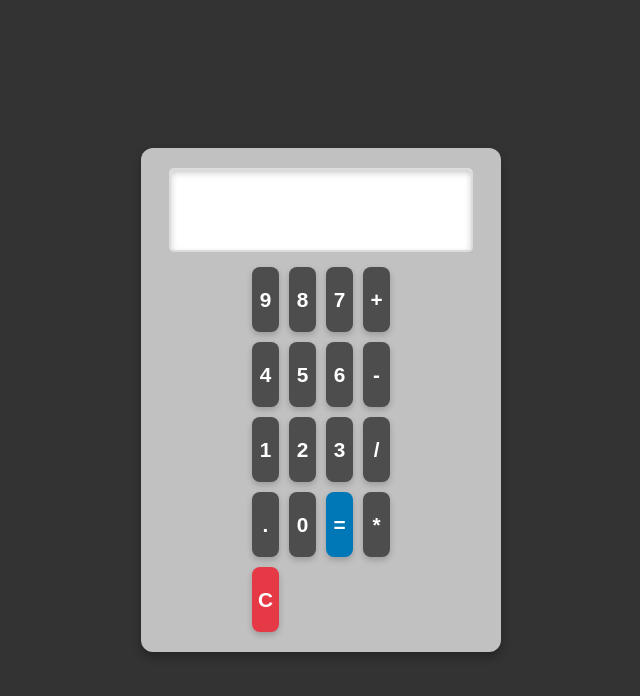
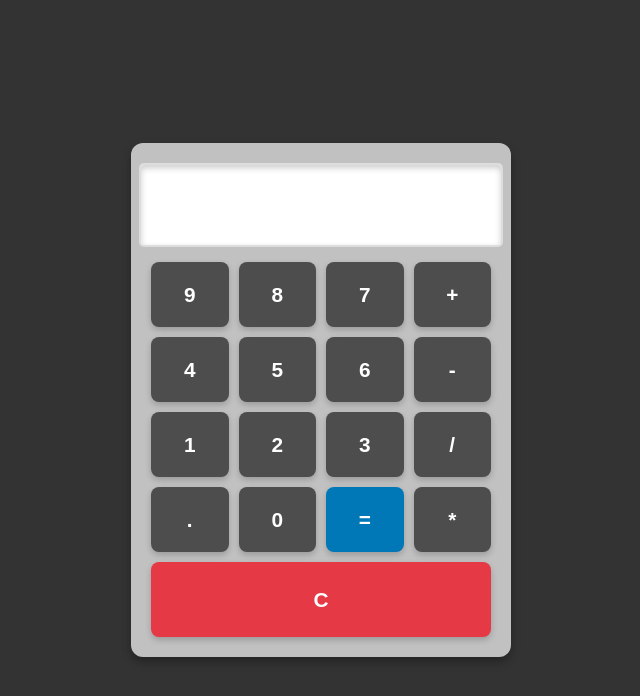
Before and after one commit to indigowave19/calculator-ci-cd, a website: page index.html in a window 1280 px wide. Shown: the whole page, without its empty margins (319-959 px from the left). Drawn offline with Linux system fonts and the light colour scheme.

Commit message:
Resolved but with buttons not spanning the full length of the app.

```diff
--- a/styles.css
+++ b/styles.css
@@ -11,26 +11,25 @@ body {
 
 /* Calculator container */
 .calculator {
-  width: 320px; /* Adjust width to ensure proper centering */
+  width: 340px;
   background: #c1c1c1; /* Light gray background */
   border-radius: 12px;
   padding: 20px;
   box-shadow: 0px 5px 10px rgba(0, 0, 0, 0.3); /* Slight shadow for depth */
   display: flex;
-  flex-direction: column; /* Align items in a column */
-  align-items: center; /* Center content horizontally */
+  flex-direction: column;
+  align-items: center;
 }
 
 /* Display screen */
 .calculator .display {
-  width: 100%; /* Ensure full width within the calculator */
-  max-width: 280px; /* Limit the maximum width */
+  width: 100%;
   height: 60px;
-  margin-bottom: 15px; /* Space between display and buttons */
+  margin-bottom: 15px;
   font-size: 1.8em;
-  text-align: right; /* Align text to the right */
+  text-align: right;
   padding: 10px;
-  border: 2px solid #ddd; /* Border for visual clarity */
+  border: 2px solid #ddd;
   border-radius: 5px;
   background-color: #fff;
   box-shadow: inset 0px 3px 6px rgba(0, 0, 0, 0.2); /* Inner shadow */
@@ -39,13 +38,14 @@ body {
 /* Buttons container */
 .calculator .buttons {
   display: grid;
-  grid-template-columns: repeat(4, 1fr); /* 4 buttons per row */
+  grid-template-columns: repeat(4, 1fr); /* 4 equal columns */
   gap: 10px; /* Space between buttons */
+  width: 100%; /* Make buttons stretch across full width */
 }
 
 /* Button styles */
 .calculator .button {
-  height: 65px; /* Increased height */
+  height: 65px;
   font-size: 1.3em;
   font-weight: bold;
   border: none;
@@ -62,16 +62,18 @@ body {
   background-color: #5a5a5a; /* Slightly lighter gray on hover */
 }
 
+/* Equals button */
+.calculator .button.equal {
+  background-color: #0077b6; /* Blue for the equal button */
+  color: white;
+}
+
 /* Clear button */
 .calculator .button.clear {
   background-color: #e63946; /* Red for the clear button */
   color: white;
-}
-
-/* Equals button */
-.calculator .button.equal {
-  background-color: #0077b6; /* Blue for the equal button */
-  color: white;
+  grid-column: span 4; /* Spans all 4 columns */
+  height: 75px; /* Slightly larger height for emphasis */
 }
 
 /* Button press effect */
```
